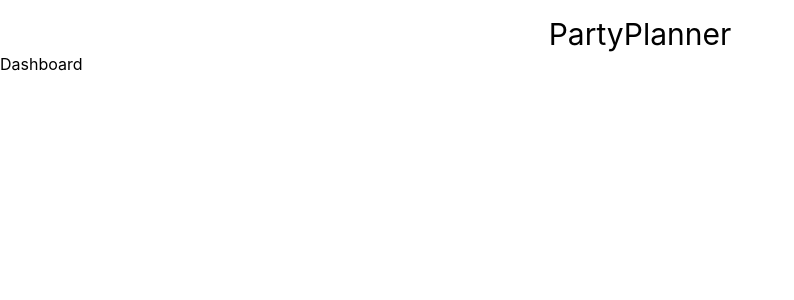
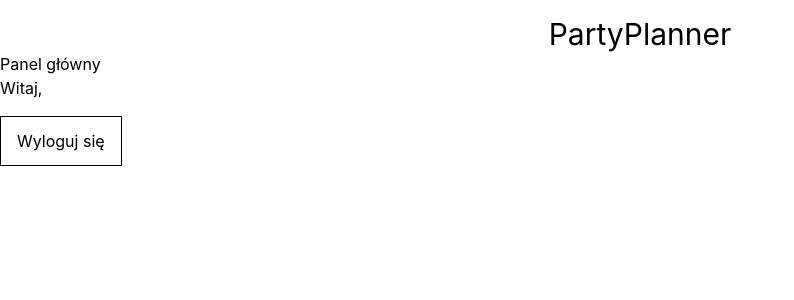
Before and after one commit to AbbathDeath/PartyPlanner, a React app in the folder frontend/: page /dashboard in a window 1280 px wide. Shown: the top 300 px of the page, without its empty margins (0-794 px from the left). Built offline with nearby package versions, Linux system fonts and the light colour scheme; no server answers; the HTML template or start-up script is replaced by a standard one.

Commit message:
Add dashboard with user greeting and sign out

```diff
--- a/frontend/src/Context/AuthContext.jsx
+++ b/frontend/src/Context/AuthContext.jsx
@@ -52,7 +52,7 @@ export const AuthContextProvider = ({children}) => {
             return { success: true, data}
 
         } catch (error) {
-            console.error("Błąd", error);
+            console.error("Coś poszło nie tak. Spróbuj ponownie", error);
             return { success: false, error}
         }
     };
--- a/frontend/src/сomponents/Dashboard.jsx
+++ b/frontend/src/сomponents/Dashboard.jsx
@@ -1,8 +1,29 @@
-import React from 'react'
+import { UserAuth } from '../Context/AuthContext'
+import {useNavigate} from "react-router"
 
 const Dashboard = () => {
+const {session, signOut} = UserAuth();
+const navigate = useNavigate();
+
+const handleSignOut = async (e) => {
+    e.preventDefault();
+    await signOut();
+    navigate("/signin");
+
+};
+
     return (
-        <div>Dashboard</div>
+        <div>
+            <h1>Panel główny</h1>
+            <h2>Witaj, {session?.user?.email}</h2>
+            <div>
+                <button
+                    onClick={handleSignOut}
+                    className='hover:cursor-pointer border inline-block px-4 py-3 mt-4'>
+                    Wyloguj się
+                    </button>
+            </div>
+        </div>
     )
 }
 
--- a/frontend/src/сomponents/SignUpPage.jsx
+++ b/frontend/src/сomponents/SignUpPage.jsx
@@ -73,7 +73,7 @@ const SignUpPage = () => {
             }
 
         } catch(err) {
-            setError("Błąd");
+            setError("Coś poszło nie tak. Spróbuj ponownie");
         } finally {
             setLoading(false)
         }
@@ -93,7 +93,7 @@ const SignUpPage = () => {
                         value={email}
                         onChange={(e) => setEmail(e.target.value)}
                         placeholder='Email'
-                        className='p-3 mt-6'
+                        className='p-3 mt-6 border rounded'
                         type='email'>
 
                     </input>
@@ -101,7 +101,7 @@ const SignUpPage = () => {
                         value={password}
                         onChange={(e) => setPassword(e.target.value)}
                         placeholder='Hasło'
-                        className='p-3 mt-6'
+                        className='p-3 mt-6 border rounded'
                         type='password'>
                     </input>
 
@@ -110,14 +110,15 @@ const SignUpPage = () => {
                         onChange={(e) => setConfirmPassword(e.target.value)}
 
                         placeholder='Powtórz hasło'
-                        className='p-3 mt-6'
+                        className='p-3 mt-6 border rounded'
                         type='password'>
                     </input>
 
                     <button
                         type='submit'
                         disabled={loading}
-                        className='mt-6 w-full'>
+                        className="mt-6 w-full bg-green-600 text-white py-2 px-4 rounded-lg hover:bg-green-700 disabled:opacity-50"
+                    >
                         Zarejestruj
                     </button>
                     {error && <p className="text-red-600 text-center pt-4">{error}</p>}
```
